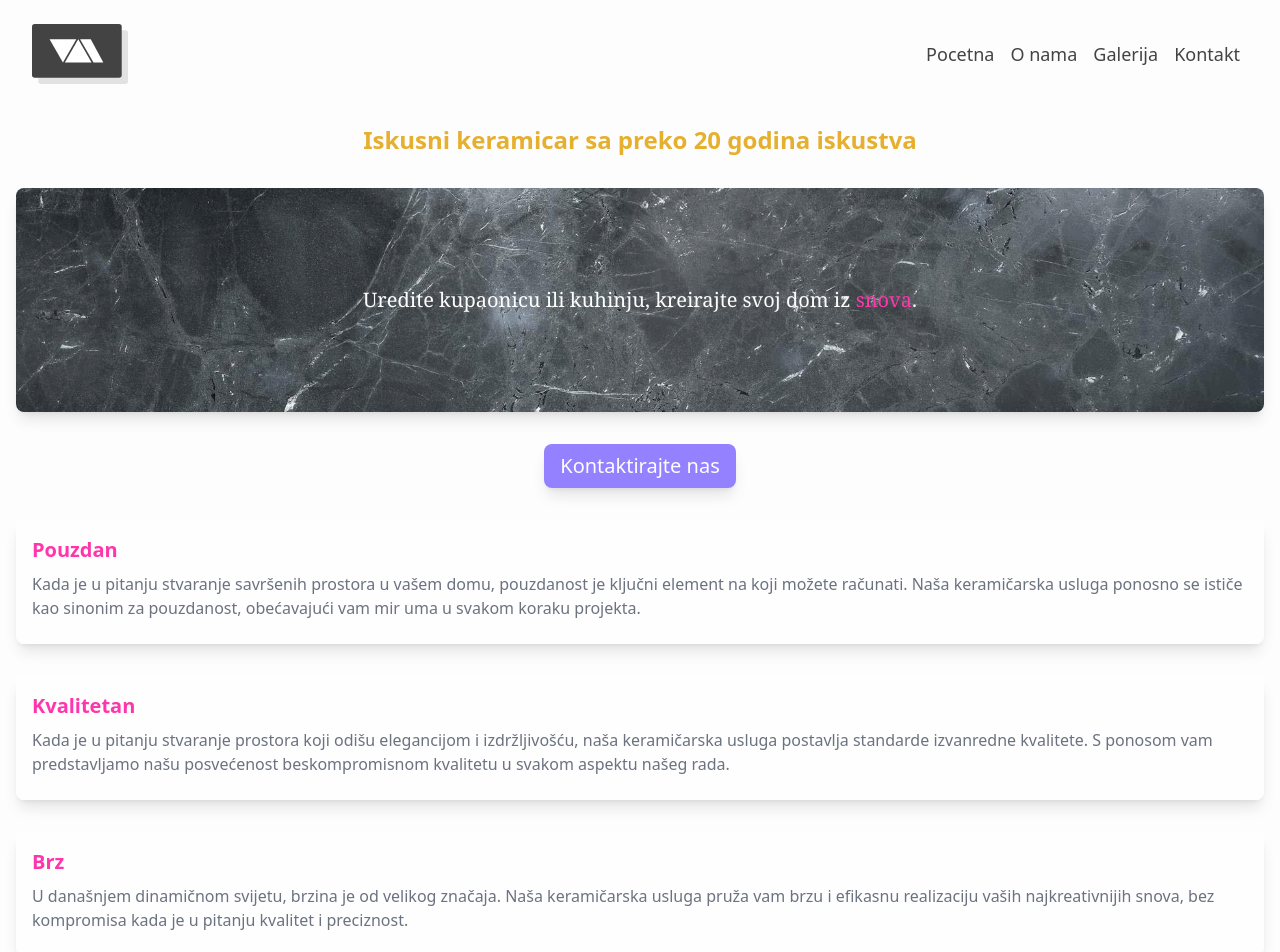
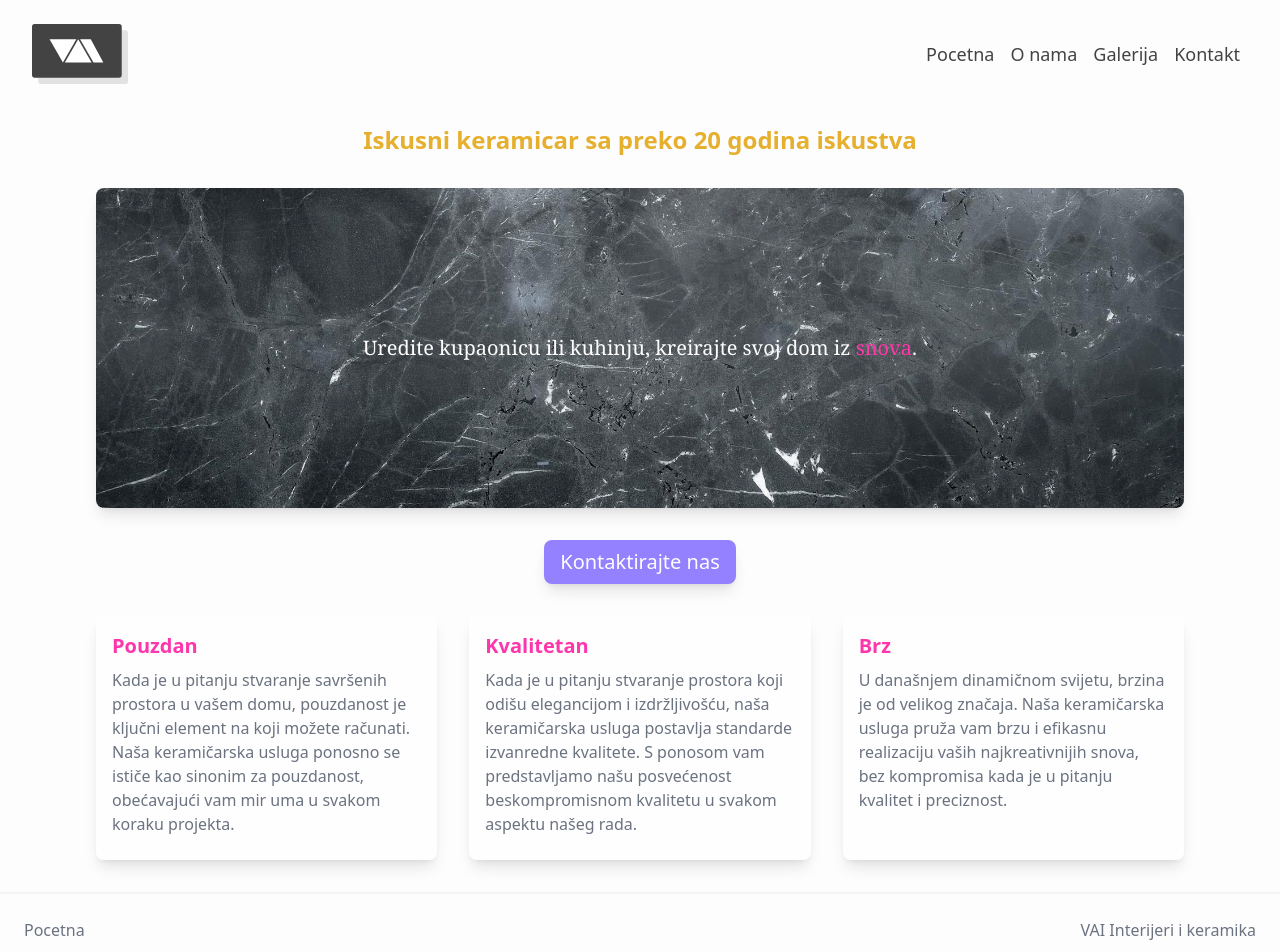
Before and after one commit to valentin994/vaikeramika, a SvelteKit app: page / in a window 1280 px wide. Shown: the top 952 px of the page. Built offline with nearby package versions, Linux system fonts and the light colour scheme.

Commit message:
updated design for mid sized screens

```diff
--- a/src/routes/+layout.svelte
+++ b/src/routes/+layout.svelte
@@ -27,16 +27,16 @@
         </a>
         <div class="p-4 hidden md:max-[4200px]:block text-lg">
           <ul class="flex">
-            <li class="px-2 hover:text-red-800">
+            <li class="px-2 hover:text-primary">
               <a href="/">Pocetna</a>
             </li>
-            <li class="px-2 hover:text-gray-200">
+            <li class="px-2 hover:text-primary">
               <a href="/about">O nama</a>
             </li>
-            <li class="px-2 hover:text-gray-200">
+            <li class="px-2 hover:text-primary">
               <a href="/gallery">Galerija</a>
             </li>
-            <li class="px-2 hover:text-gray-200">
+            <li class="px-2 hover:text-primary">
               <a href="/contact">Kontakt</a>
             </li>
           </ul>
--- a/src/routes/+page.svelte
+++ b/src/routes/+page.svelte
@@ -1,7 +1,7 @@
 <div class="flex flex-col justify-center bg-background">
     <h1 class="text-primary text-2xl font-bold text-center p-4">Iskusni keramicar sa preko 20 godina iskustva</h1>
-    <div class="p-4">
-        <div class="bg-[url('/darker_home.avif')] bg-cover w-full h-56 flex flex-col align-middle justify-center rounded-lg shadow-lg">
+    <div class="p-4 md:px-24">
+        <div class="bg-[url('/darker_home.avif')] bg-cover w-full h-56 flex flex-col align-middle justify-center rounded-lg shadow-lg md:h-80">
             <p class="text-center text-background text-xl font-thin font-serif p-4">Uredite kupaonicu ili kuhinju,
         kreirajte svoj dom iz <span class="text-accent">snova</span>.</p>
         </div>
@@ -9,22 +9,25 @@
     <div class="text-center p-4">
         <button id="Contact call to action" class="px-4 py-2 bg-secondary text-background text-xl max-w-48 rounded-lg shadow-lg">Kontaktirajte nas</button>
     </div>
-    <div class="p-4 text-textcol">
+
+    <div class="md:grid md:grid-cols-3 md:auto-cols-max md:px-20">
+        <div class="p-4 text-textcol flex">
             <div class="p-4 bg-white bg-opacity-75 rounded-lg shadow-lg">
                 <h1 class="text-xl text-accent font-bold">Pouzdan</h1>
                 <p class="py-2 text-gray-500">Kada je u pitanju stvaranje savršenih prostora u vašem domu, pouzdanost je ključni element na koji možete računati. Naša keramičarska usluga ponosno se ističe kao sinonim za pouzdanost, obećavajući vam mir uma u svakom koraku projekta.</p>
             </div>
         </div>
-    <div class="p-4 text-textcol">
+        <div class="p-4 text-textcol flex">
             <div class="p-4 bg-white bg-opacity-75 rounded-lg shadow-lg">
                 <h1 class="text-xl text-accent font-bold">Kvalitetan</h1>
                 <p class="py-2 text-gray-500">Kada je u pitanju stvaranje prostora koji odišu elegancijom i izdržljivošću, naša keramičarska usluga postavlja standarde izvanredne kvalitete. S ponosom vam predstavljamo našu posvećenost beskompromisnom kvalitetu u svakom aspektu našeg rada.</p>
             </div>
         </div>
-    <div class="p-4 text-textcol">
-        <div class="p-4 bg-white bg-opacity-75 rounded-lg shadow-lg min-h-54">
+        <div class="p-4 text-textcol flex">
+            <div class="p-4 bg-white bg-opacity-75 rounded-lg shadow-lg">
                 <h1 class="text-xl text-accent font-bold">Brz</h1>
                 <p class="py-2 text-gray-500">U današnjem dinamičnom svijetu, brzina je od velikog značaja. Naša keramičarska usluga pruža vam brzu i efikasnu realizaciju vaših najkreativnijih snova, bez kompromisa kada je u pitanju kvalitet i preciznost.</p>
             </div>
         </div>
     </div>
+</div>
--- a/src/routes/about/+page.svelte
+++ b/src/routes/about/+page.svelte
@@ -1,14 +1,14 @@
-<div class="flex flex-col justify-center">
-	<h1 class="p-4 text-xl text-center">Nudimo širok spektar usluga, od jednostavnog postavljanja podnih pločica do složenih zidnih obloga i dekoracija.</h1>
-    <div class="flex flex-col p-4 my-4 justify-center items-center bg-gray-300 bg-opacity-25">
+<h1 class="p-4 text-xl text-center">Nudimo širok spektar usluga, od jednostavnog postavljanja podnih pločica do složenih zidnih obloga i dekoracija.</h1>
+<div class="grid grid-cols-1 md:grid-cols-3 md:gap-4 w-full md:grid-row-1 px-4 md:px-24">
+    <div class="flex border border-gray-300 rounded-md shadow-md w-full p-4 py-8 my-4 justify-between items-center bg-gray-300 bg-opacity-25">
         <img alt="House" src="./house2.svg" class="w-16" />
         <h2 class="text-gray-500 p-4">Odradeno vise od 1000 domova. </h2>
     </div>
-    <div class="flex flex-col p-4 my-4 justify-center items-center bg-gray-300 bg-opacity-25">
+    <div class="flex border border-gray-300 rounded-md shadow-md p-4 py-8 my-4 justify-between items-center bg-gray-300 bg-opacity-25">
         <img alt="Ruler" src="./ruler3.svg" class="w-16" />
-        <h2 class="text-gray-500 p-4">Vise od 10000 m2</h2>
+        <h2 class="text-gray-500 p-4">Vise od 10000 m2 nesto nesto</h2>
     </div>
-    <div class="flex flex-col p-4 my-4 justify-center items-center bg-gray-300 bg-opacity-25">
+    <div class="flex border border-gray-300 rounded-md shadow-md p-4 py-8 my-4 justify-between items-center bg-gray-300 bg-opacity-25">
         <img alt="Box" src="./kutija.svg" class="w-16" />
         <h2 class="text-gray-500 p-4">Tisuce zadovoljnih klijenata</h2>
     </div>
```
Lines whose indentation alone changed are shown as unchanged.
